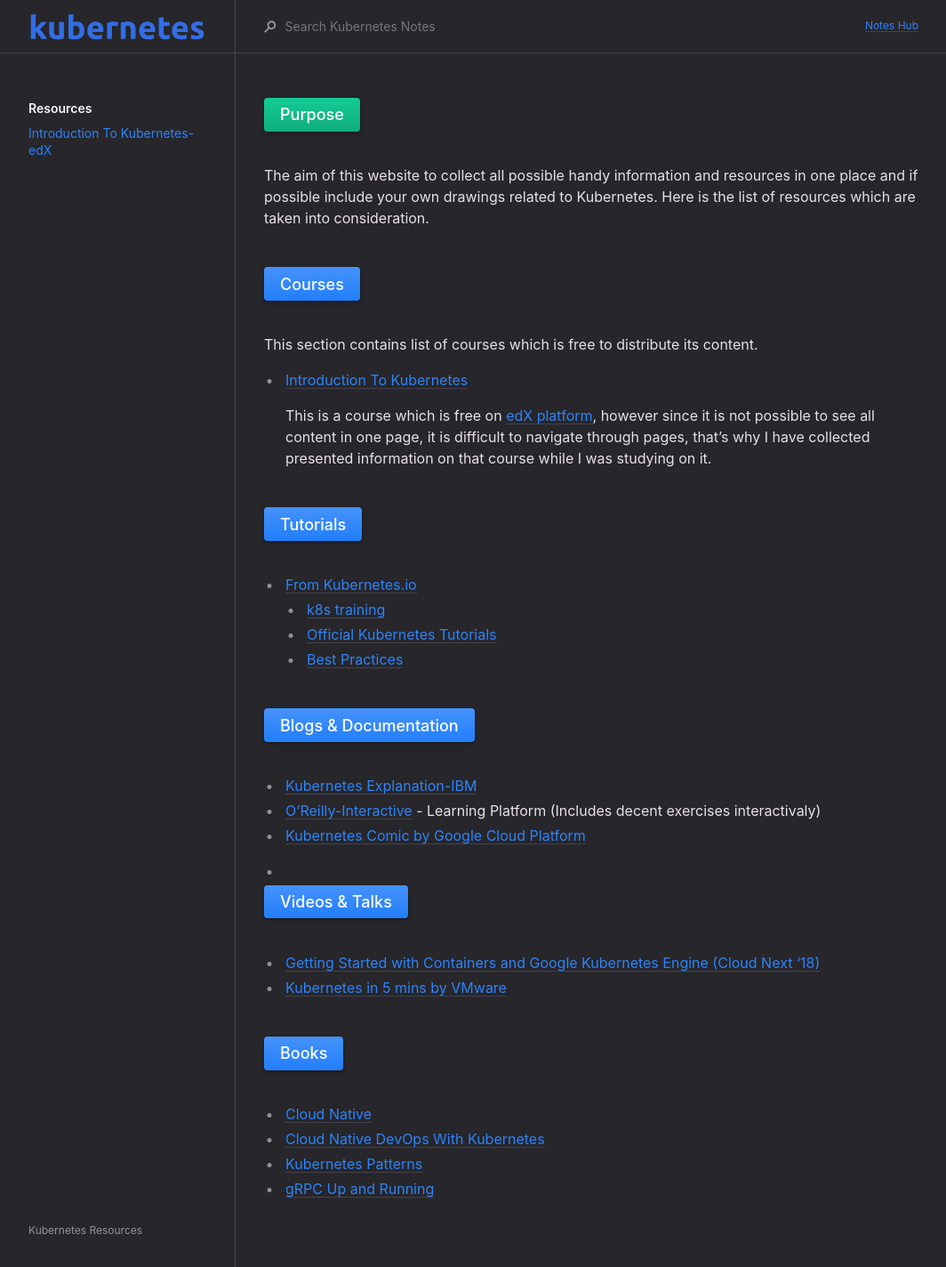
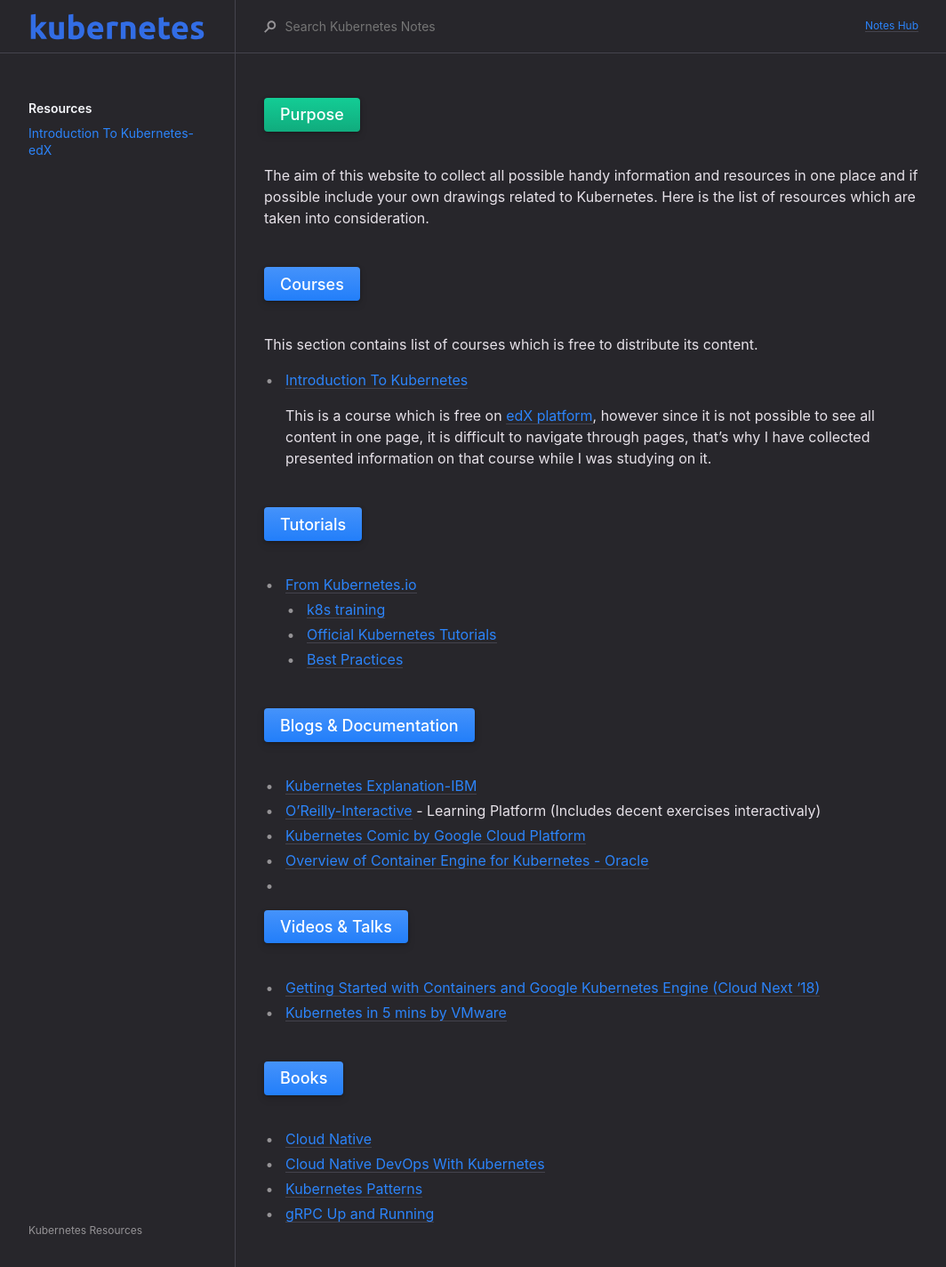
Before and after one commit to merkez/kubernetes, a Jekyll site: the page built from index.md, in a window 1280 px wide. Shown: the whole page at 89% size, without its empty margins (107-1171 px from the left). Built offline with Jekyll 4.4.1, drawn with Linux system fonts in a browser that asks for light colours.

Commit message:
oracle doc added

```diff
--- a/index.md
+++ b/index.md
@@ -32,7 +32,7 @@ This section contains list of courses which is free to distribute its content.
 - [Kubernetes Explanation-IBM](https://www.ibm.com/cloud/learn/kubernetes)
 - [O'Reilly-Interactive](https://learning.oreilly.com/home/) - Learning Platform (Includes decent exercises  interactivaly)
 - [Kubernetes Comic by Google Cloud Platform](https://cloud.google.com/kubernetes-engine/kubernetes-comic/)
-
+- [Overview of Container Engine for Kubernetes - Oracle](https://docs.cloud.oracle.com/en-us/iaas/Content/ContEng/Concepts/contengoverview.htm)
 -
 
 # [Videos & Talks](#videos--talks){: .btn .btn-blue .fs-5 .mb-4 .mb-md-0 .mr-2 }
```
